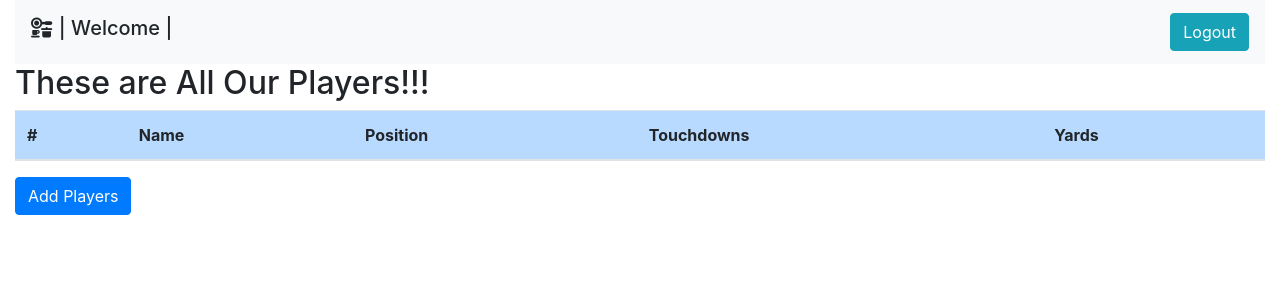
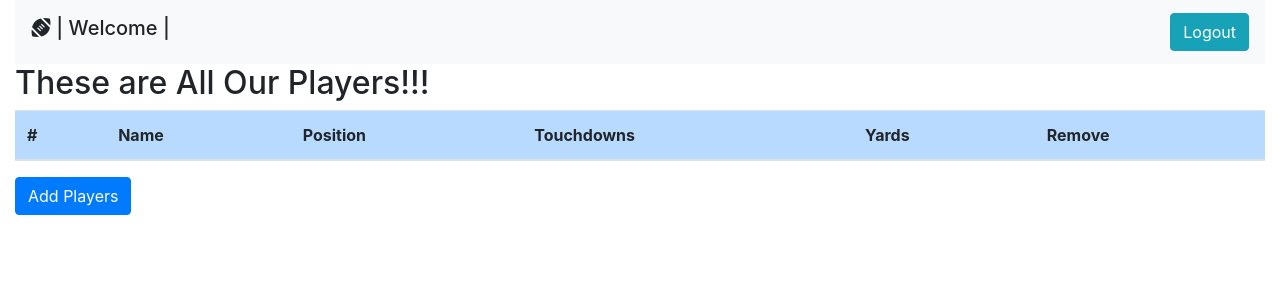
Before and after one commit to AdamWRich/fantasy_football_maker, a Flask app: template api/ffm_app/templates/dashboard.html in a window 1280 px wide. Shown: the top 300 px of the page. Run offline with Flask 2, Linux system fonts and the light colour scheme; the template is opened without the code that fills it, so the values that code supplies are empty; some libraries are stand-ins or nearby versions.

Commit message:
added football icon

```diff
--- a/api/ffm_app/templates/dashboard.html
+++ b/api/ffm_app/templates/dashboard.html
@@ -13,7 +13,7 @@
     <div class="container-fluid">
         <nav class="navbar bg-light">
             <h1 class="navbar-brand">
-                <i class="fa-solid fa-kitchen-set"></i>
+                <i class="fa-solid fa-football"></i>
                 | Welcome | {{user.first_name}}
             </h1>
             <div class="btn-group">
@@ -43,6 +43,7 @@
                 <th scope="col">Position</th>
                 <th scope="col">Touchdowns</th>
                 <th scope="col">Yards</th>
+                <th scope="col">Remove</td>
               </tr>
             </thead>
             <tbody>
```
